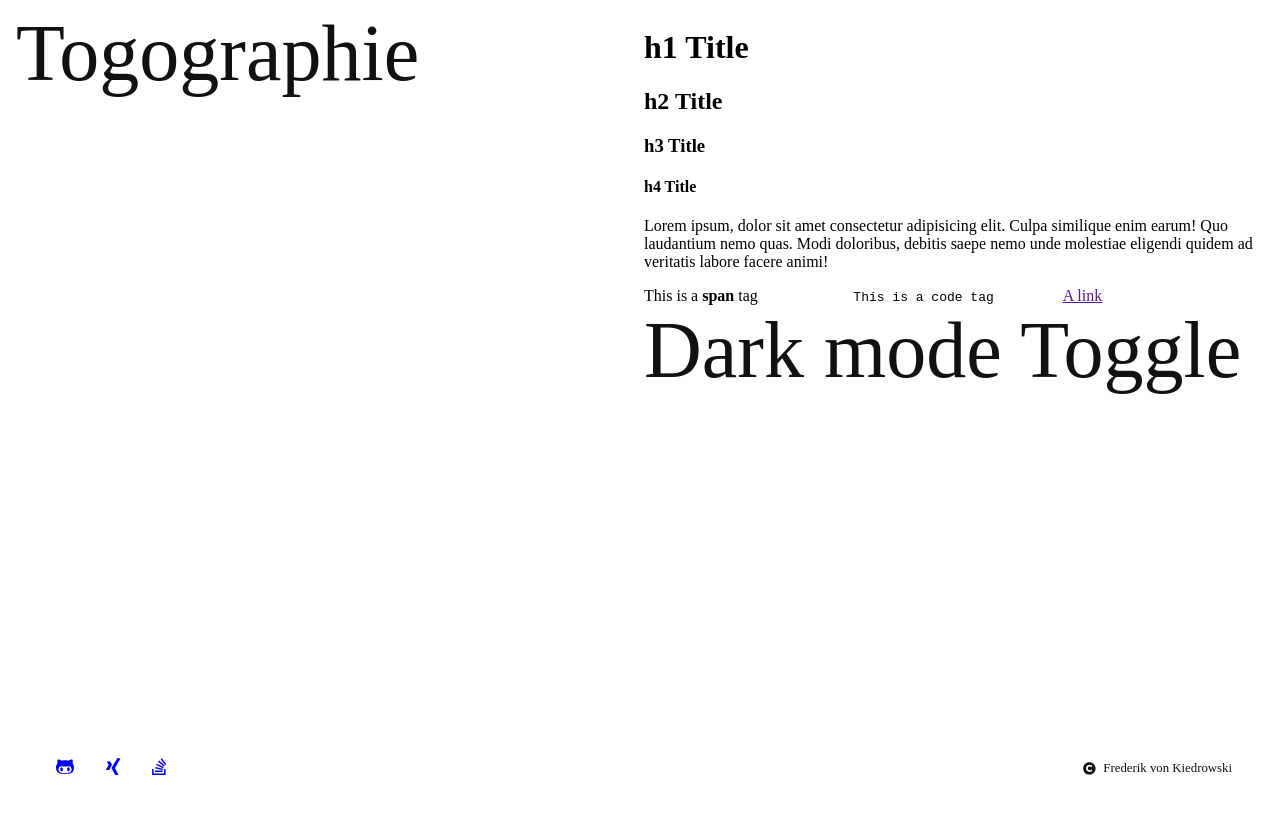
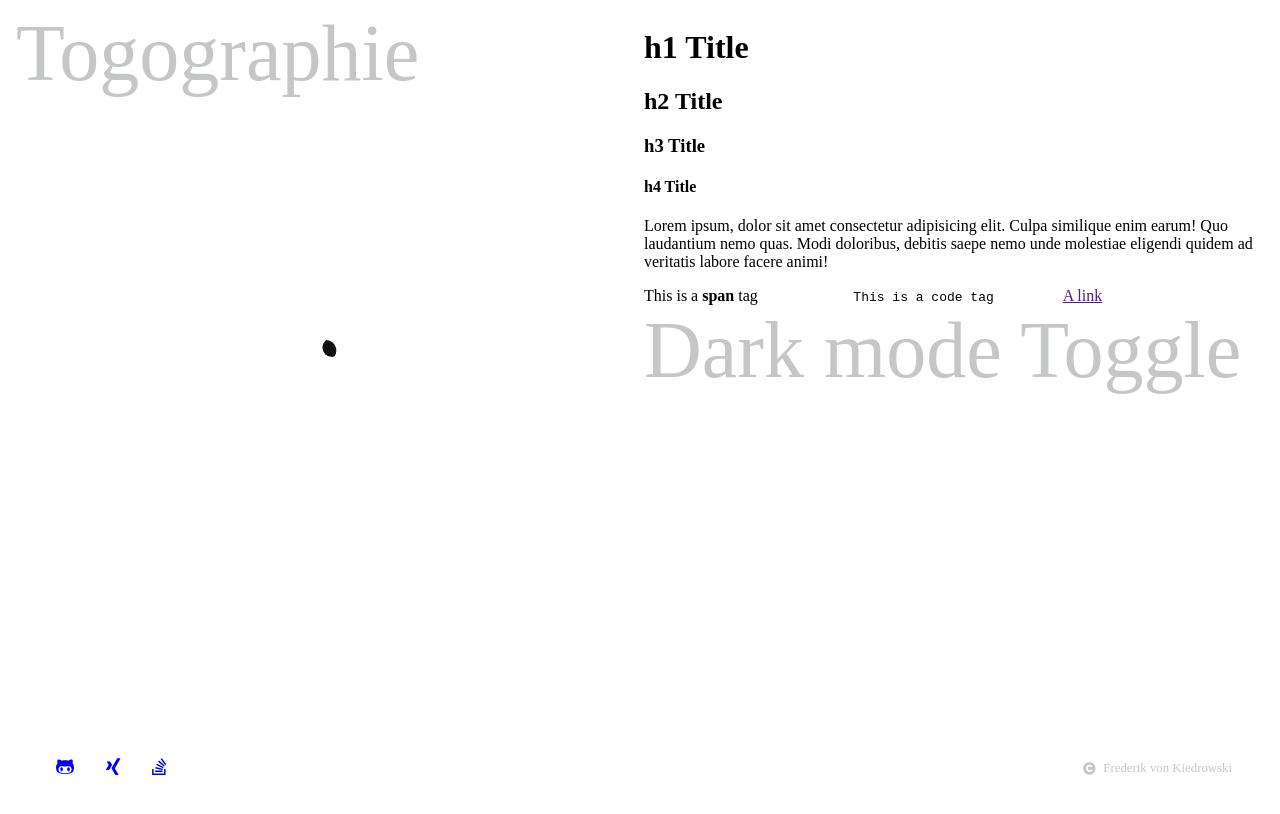
Before and after one commit to Napster2709/portfolio, a React app: page /components in a window 1280 px wide. Built offline with nearby package versions, Linux system fonts and the light colour scheme.

Commit message:
feat: edit dark mode toggle animation

```diff
--- a/src/components/colorThemeToggle/ColorThemeToggle.tsx
+++ b/src/components/colorThemeToggle/ColorThemeToggle.tsx
@@ -4,91 +4,57 @@ import cn from 'classnames';
 import { toggleColorScheme } from 'utils';
 
 const ColorThemeToggle: React.FC = () => {
-  const [clicked, setclicked] = useState<boolean>(false);
   const [done, setDone] = useState<boolean>(false);
 
   const onClickHandler = (e: React.MouseEvent<SVGSVGElement, MouseEvent>) => {
+    setDone(false);
     toggleColorScheme();
-    setDone(false);
-    setclicked(!clicked);
   };
 
-  const onAnimationEndHandler = (
-    event: React.AnimationEvent<SVGPathElement>,
-  ) => {
+  const onAnimationEndHandler = () => {
     setDone(true);
-    // event.currentTarget.classList.add(styles.done);
   };
 
   return (
     <>
       <svg
-        className={cn(styles.sun, { [styles.animate]: clicked })}
+        className={cn(styles.sunMoon)}
         viewBox="0 0 100 100"
         onClick={onClickHandler}
       >
-        <circle
-          className={styles.circle}
-          cx="50"
-          cy="50"
-          r="18"
-          fill="rgb(255,255,255)"
-        />
+        <circle className={styles.circle} cx="50" cy="50" r="18" />
         <circle className={styles.shadow} cx="50" cy="50" r="20" />
         <path
-          className={cn(styles._1, {
-            [styles.done]: done,
-          })}
-          onAnimationEndCapture={onAnimationEndHandler}
+          className={cn(styles._1)}
+          // onAnimationEnd={onAnimationEndHandler}
           d="M 50 75 L 50 75 C 51.38 75 52.5 76.12 52.5 77.5 L 52.5 89.5 C 52.5 90.88 51.38 92 50 92 L 50 92 C 48.62 92 47.5 90.88 47.5 89.5 L 47.5 77.5 C 47.5 76.12 48.62 75 50 75 Z"
         />
         <path
-          className={cn(styles._2, {
-            [styles.done]: done,
-          })}
-          onAnimationEndCapture={onAnimationEndHandler}
+          className={cn(styles._2)}
           d="M 67.678 67.678 L 67.678 67.678 C 68.653 66.702 70.238 66.702 71.213 67.678 L 79.698 76.163 C 80.674 77.139 80.674 78.723 79.698 79.698 L 79.698 79.698 C 78.723 80.674 77.139 80.674 76.163 79.698 L 67.678 71.213 C 66.702 70.238 66.702 68.653 67.678 67.678 Z"
         />
         <path
-          className={cn(styles._3, {
-            [styles.done]: done,
-          })}
-          onAnimationEndCapture={onAnimationEndHandler}
+          className={cn(styles._3)}
           d="M 75 50 L 75 50 C 75 48.62 76.12 47.5 77.5 47.5 L 89.5 47.5 C 90.88 47.5 92 48.62 92 50 L 92 50 C 92 51.38 90.88 52.5 89.5 52.5 L 77.5 52.5 C 76.12 52.5 75 51.38 75 50 Z"
         />
         <path
-          className={cn(styles._4, {
-            [styles.done]: done,
-          })}
-          onAnimationEndCapture={onAnimationEndHandler}
+          className={cn(styles._4)}
           d="M 67.678 32.322 L 67.678 32.322 C 66.702 31.347 66.702 29.762 67.678 28.787 L 76.163 20.302 C 77.139 19.326 78.723 19.326 79.698 20.302 L 79.698 20.302 C 80.674 21.277 80.674 22.861 79.698 23.837 L 71.213 32.322 C 70.238 33.298 68.653 33.298 67.678 32.322 Z"
         />
         <path
-          className={cn(styles._5, {
-            [styles.done]: done,
-          })}
-          onAnimationEndCapture={onAnimationEndHandler}
+          className={cn(styles._5)}
           d="M 50 8 L 50 8 C 51.38 8 52.5 9.12 52.5 10.5 L 52.5 22.5 C 52.5 23.88 51.38 25 50 25 L 50 25 C 48.62 25 47.5 23.88 47.5 22.5 L 47.5 10.5 C 47.5 9.12 48.62 8 50 8 Z"
         />
         <path
-          className={cn(styles._6, {
-            [styles.done]: done,
-          })}
-          onAnimationEndCapture={onAnimationEndHandler}
+          className={cn(styles._6)}
           d="M 20.302 20.302 L 20.302 20.302 C 21.277 19.326 22.861 19.326 23.837 20.302 L 32.322 28.787 C 33.298 29.762 33.298 31.347 32.322 32.322 L 32.322 32.322 C 31.347 33.298 29.762 33.298 28.787 32.322 L 20.302 23.837 C 19.326 22.861 19.326 21.277 20.302 20.302 Z"
         />
         <path
-          className={cn(styles._7, {
-            [styles.done]: done,
-          })}
-          onAnimationEndCapture={onAnimationEndHandler}
+          className={cn(styles._7)}
           d="M 8 50 L 8 50 C 8 48.62 9.12 47.5 10.5 47.5 L 22.5 47.5 C 23.88 47.5 25 48.62 25 50 L 25 50 C 25 51.38 23.88 52.5 22.5 52.5 L 10.5 52.5 C 9.12 52.5 8 51.38 8 50 Z"
         />
         <path
-          className={cn(styles._8, {
-            [styles.done]: done,
-          })}
-          onAnimationEndCapture={onAnimationEndHandler}
+          className={cn(styles._8)}
           d="M 20.302 79.698 L 20.302 79.698 C 19.326 78.723 19.326 77.139 20.302 76.163 L 28.787 67.678 C 29.762 66.702 31.347 66.702 32.322 67.678 L 32.322 67.678 C 33.298 68.653 33.298 70.238 32.322 71.213 L 23.837 79.698 C 22.861 80.674 21.277 80.674 20.302 79.698 Z"
         />
       </svg>
--- a/src/components/colorThemeToggle/styles.scss
+++ b/src/components/colorThemeToggle/styles.scss
@@ -3,39 +3,52 @@
 $rays: 9;
 $distance: 1rem;
 
-.sun {
+.sunMoon {
   fill: $white;
   width: 40pt;
   height: 40pt;
+  cursor: pointer;
+  transform: rotate(0deg);
+  transition: transform 1s ease;
 
   .circle {
+    fill: $white;
+    transition: fill 0.5s ease;
   }
 
   .shadow {
-    clip-path: circle(18px at 70px 14px);
+    clip-path: circle(18px at 32px 14px);
     will-change: clip-path;
     fill: $dark;
-    transition: clip-path 1.5s ease;
+    transition: clip-path 0.5s ease, fill 0.5s ease;
   }
 
-  // 1s cubic-bezier(0.86, -0.01, 0.33, 0.97)
-  &.animate {
-    .shadow {
-      clip-path: circle(18px at 32px 14px);
+  path {
+    @for $ray from 1 to $rays {
+      &._#{$ray} {
+        opacity: 0;
+        transition: opacity 0.5s ease;
+      }
+    }
+  }
+}
+
+[data-theme='light'] {
+  .sunMoon {
+    fill: $dark;
+    transform: rotate(100deg);
+
+    .circle {
+      fill: $dark;
     }
 
     path {
-      @for $ray from 1 to $rays {
-        &._#{$ray} {
-          $deplay: calc(#{$ray} * 0.2);
-          animation: animation_#{$ray} 1s ease;
-          animation-delay: $ray * 0.1s;
+      opacity: 1;
+    }
 
-          &.done {
-            opacity: 0;
-          }
-        }
-      }
+    .shadow {
+      clip-path: circle(18px at 70px 14px);
+      fill: $white;
     }
   }
 }
--- a/src/utils/theme.ts
+++ b/src/utils/theme.ts
@@ -4,29 +4,23 @@ interface detectColorSchemeProps {
 
 export const detectColorScheme = ({
   overwrite = false,
-}: detectColorSchemeProps): void => {
+}: detectColorSchemeProps): string => {
   const systemColorScheme = window.matchMedia('(prefers-color-scheme: dark)')
     .matches
     ? 'dark'
     : 'light';
   const savedColorScheme = localStorage.getItem('theme');
 
-  console.log(systemColorScheme);
-
   if (overwrite || !localStorage.getItem('theme')) {
     localStorage.setItem('theme', `${systemColorScheme}`);
-    return document.documentElement.setAttribute(
-      'data-theme',
-      `${systemColorScheme}`,
-    );
+    document.documentElement.setAttribute('data-theme', `${systemColorScheme}`);
   }
 
   if (localStorage.getItem('theme')) {
-    return document.documentElement.setAttribute(
-      'data-theme',
-      `${savedColorScheme}`,
-    );
+    document.documentElement.setAttribute('data-theme', `${savedColorScheme}`);
   }
+
+  return systemColorScheme;
 };
 
 export const toggleColorScheme = (): void => {
```
